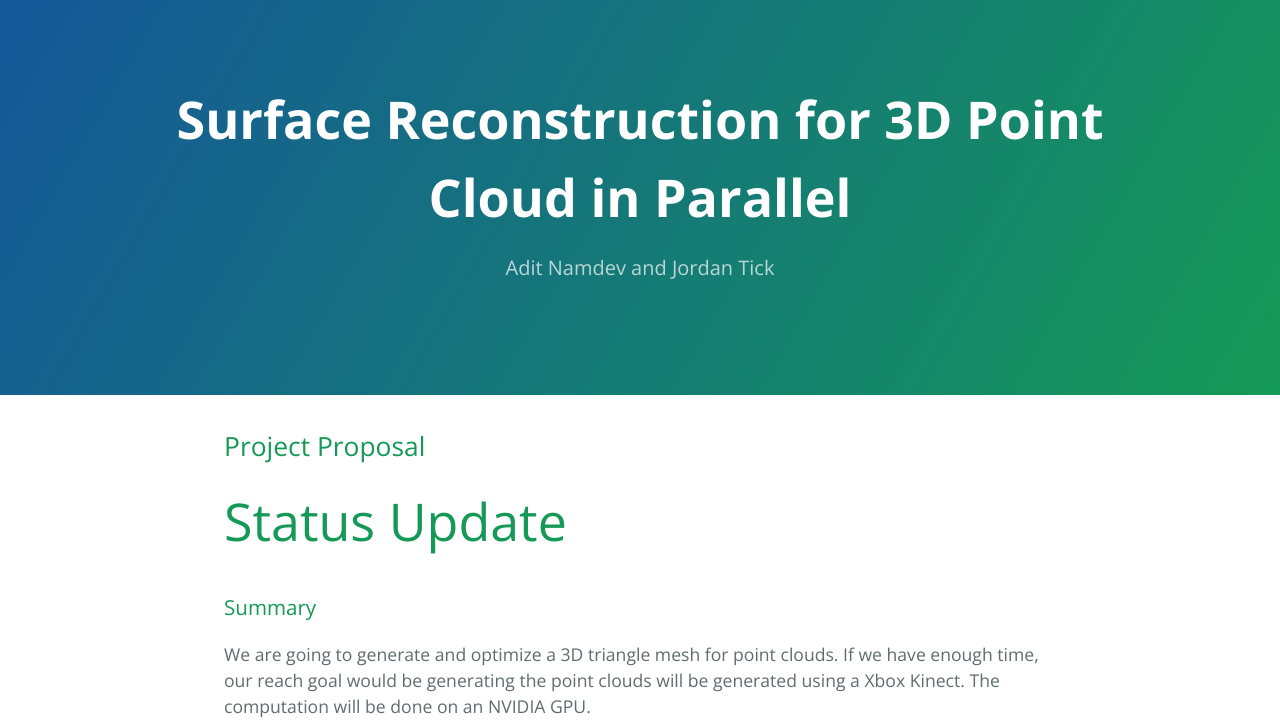
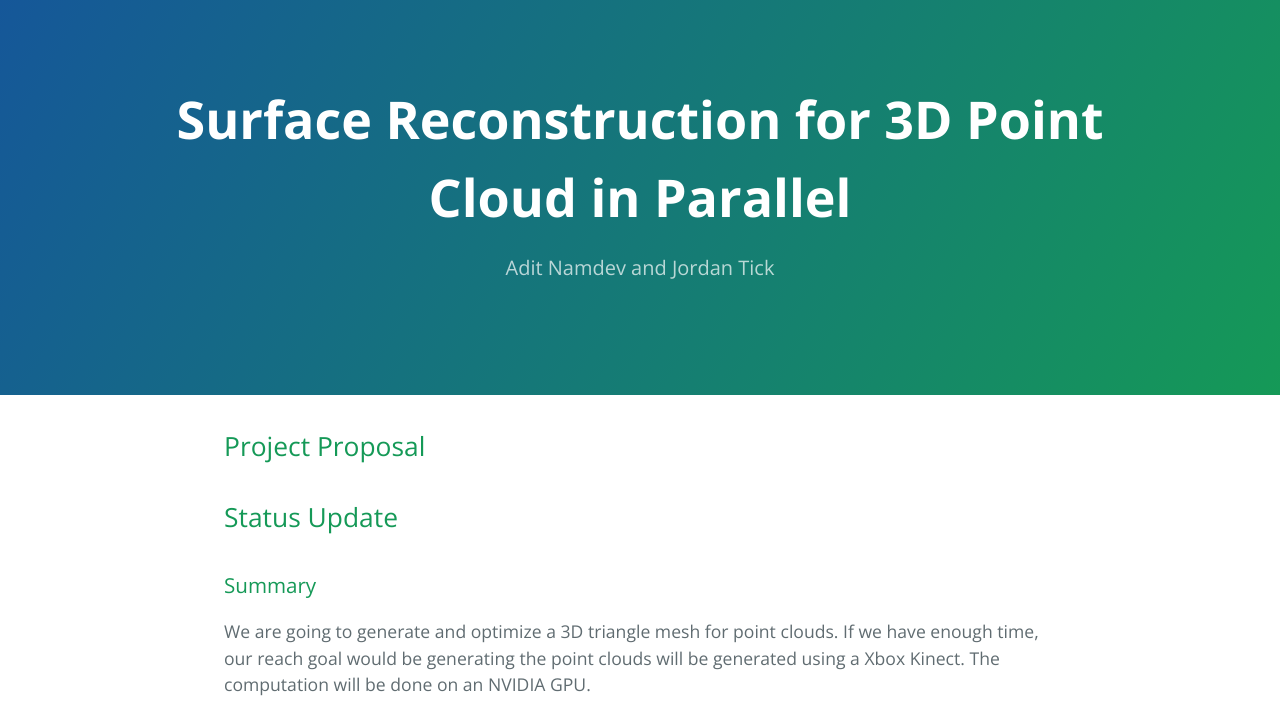
Before and after one commit to aditn/aditn.github.io, a plain HTML site: page index.html in a window 1280 px wide. Shown: the top 726 px of the page. Drawn offline with nearby package versions, Linux system fonts and the light colour scheme.

Commit message:
Update index.html

```diff
--- a/index.html
+++ b/index.html
@@ -18,7 +18,9 @@
     <section class="main-content">
       <h2>
 <a id="project-proposal" class="anchor" href="#project-proposal" aria-hidden="true"><span aria-hidden="true" class="octicon octicon-link"></span></a>Project Proposal</h2>
-<a href="https://aditn.github.io/statusUpdate.html"><h1 class="project-name">Status Update</h1></a>
+      <h2>
+<a id="project-proposal" class="anchor" href="https://aditn.github.io/statusUpdate.html" aria-hidden="true"><span aria-hidden="true" class="octicon octicon-link"></span></a>Status Update</h2>
+
 <h3>
 
 <a id="summary" class="anchor" href="#summary" aria-hidden="true"><span aria-hidden="true" class="octicon octicon-link"></span></a>Summary</h3>
```
